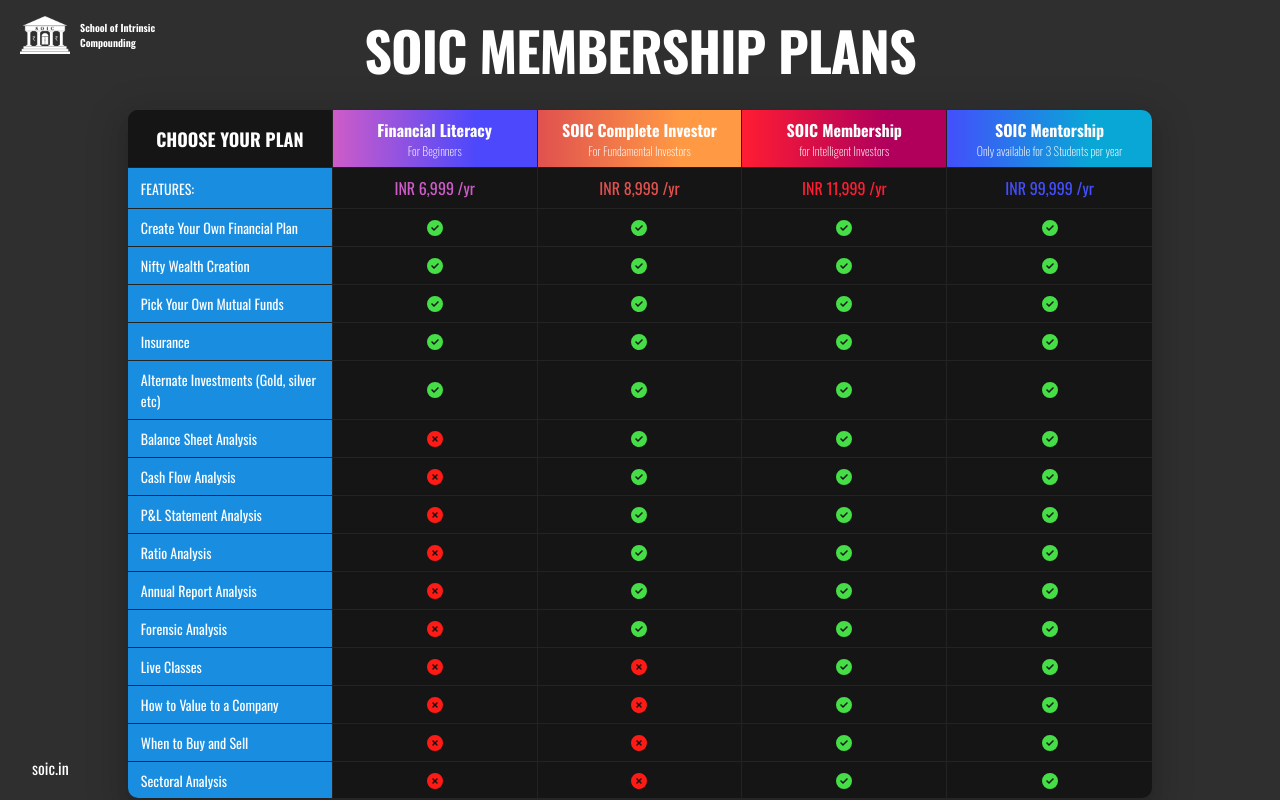
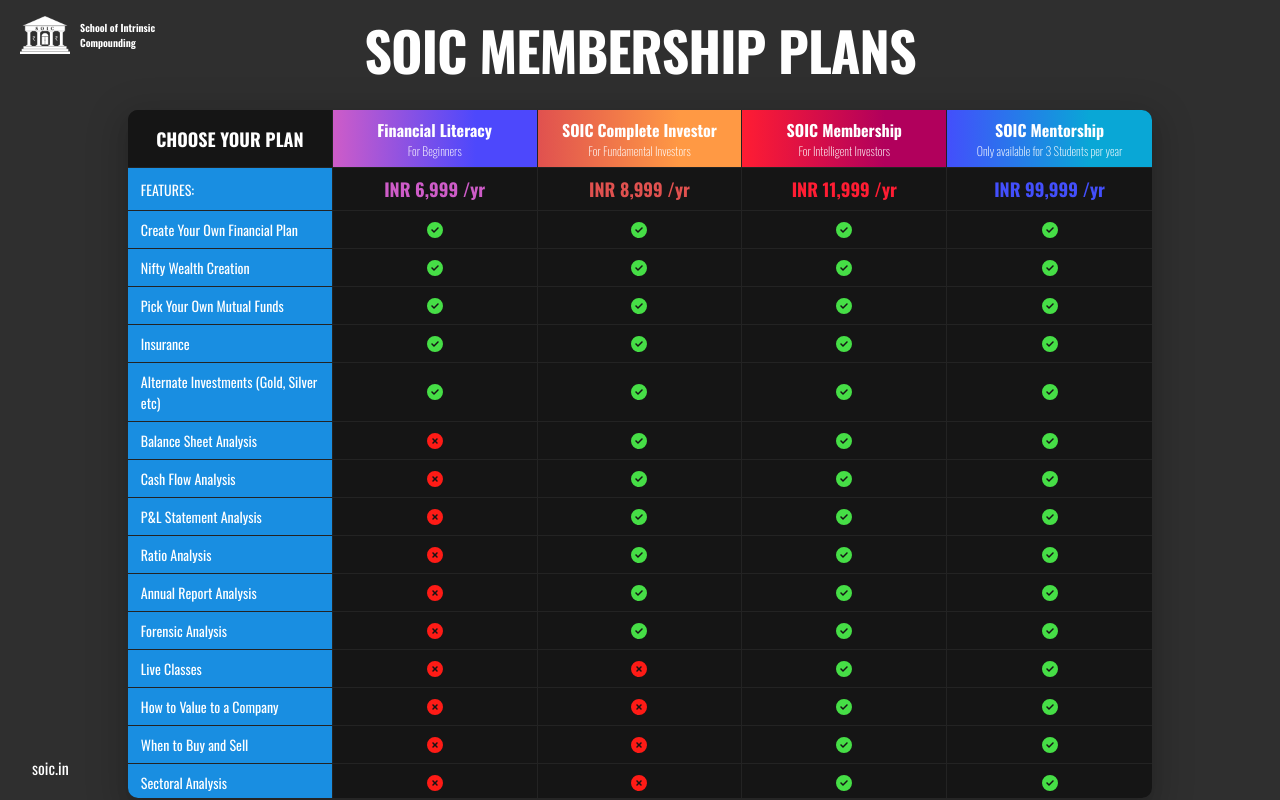
Before and after one commit to Piyushjain20/soic_plans, a React (Vite) app: page / in a window 1280 px wide. Built offline with nearby package versions, Linux system fonts and the light colour scheme.

Commit message:
corrections

```diff
--- a/src/components/Table.css
+++ b/src/components/Table.css
@@ -94,15 +94,23 @@
 }
 .tbody .tr:first-of-type .td:nth-child(2) {
   color: rgb(206, 92, 200);
+  font-weight: 700;
+  font-size: 18px;
 }
 .tbody .tr:first-of-type .td:nth-child(3) {
   color: rgb(224, 81, 79);
+  font-weight: 700;
+  font-size: 18px;
 }
 .tbody .tr:first-of-type .td:nth-child(4) {
   color: rgb(255, 29, 51);
+  font-weight: 700;
+  font-size: 18px;
 }
 .tbody .tr:first-of-type .td:nth-child(5) {
   color: rgb(67, 79, 252);
+  font-weight: 700;
+  font-size: 18px;
 }
 button {
   border: none;
@@ -112,6 +120,7 @@
   font-family: "Oswald", sans-serif;
   outline: none;
   cursor: pointer;
+  font-size: 16px;
 }
 button:hover {
   filter: brightness(120%);
--- a/src/data.js
+++ b/src/data.js
@@ -12,7 +12,7 @@
     accessor: "col3",
   },
   {
-    Header: ["SOIC Membership", "for Intelligent Investors"],
+    Header: ["SOIC Membership", "For Intelligent Investors"],
     accessor: "col4",
   },
   {
@@ -58,7 +58,7 @@
     col5: true,
   },
   {
-    col1: "Alternate Investments (Gold, silver etc)",
+    col1: "Alternate Investments (Gold, Silver etc)",
     col2: true,
     col3: true,
     col4: true,
```
